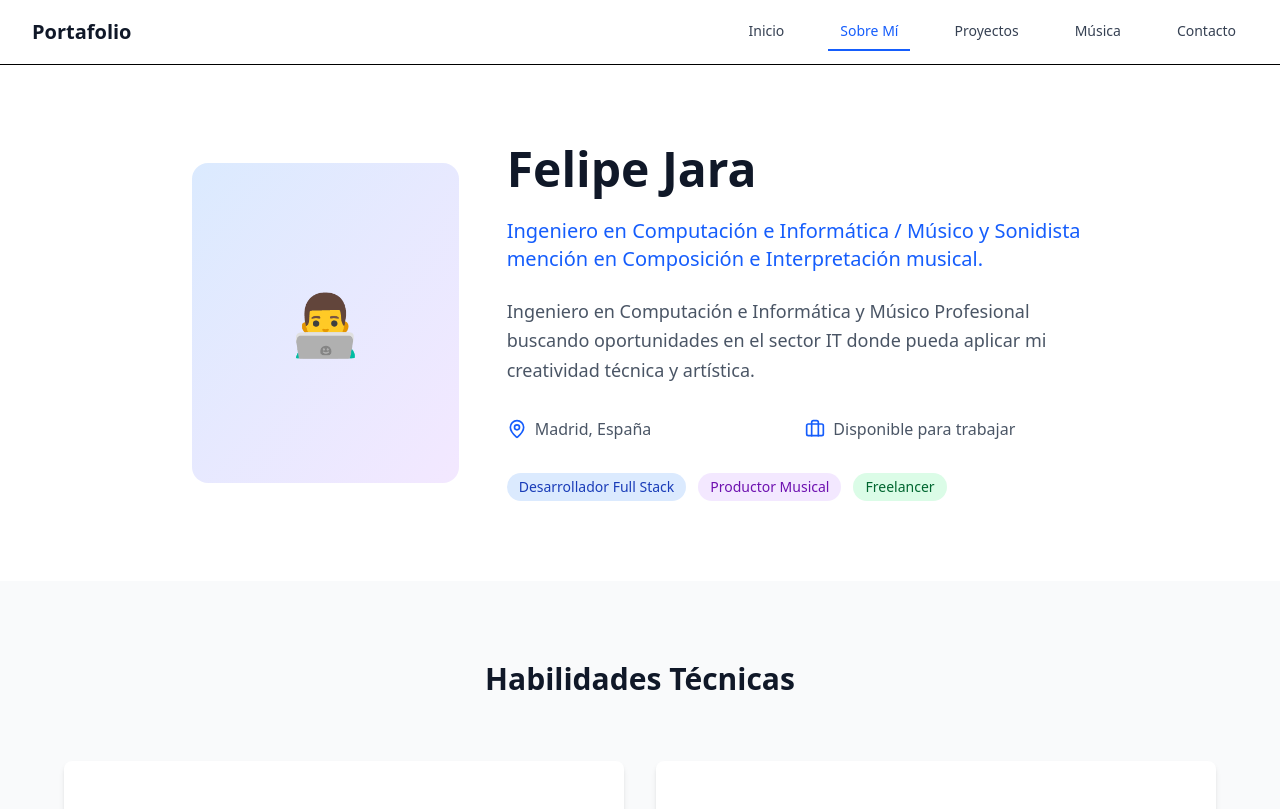
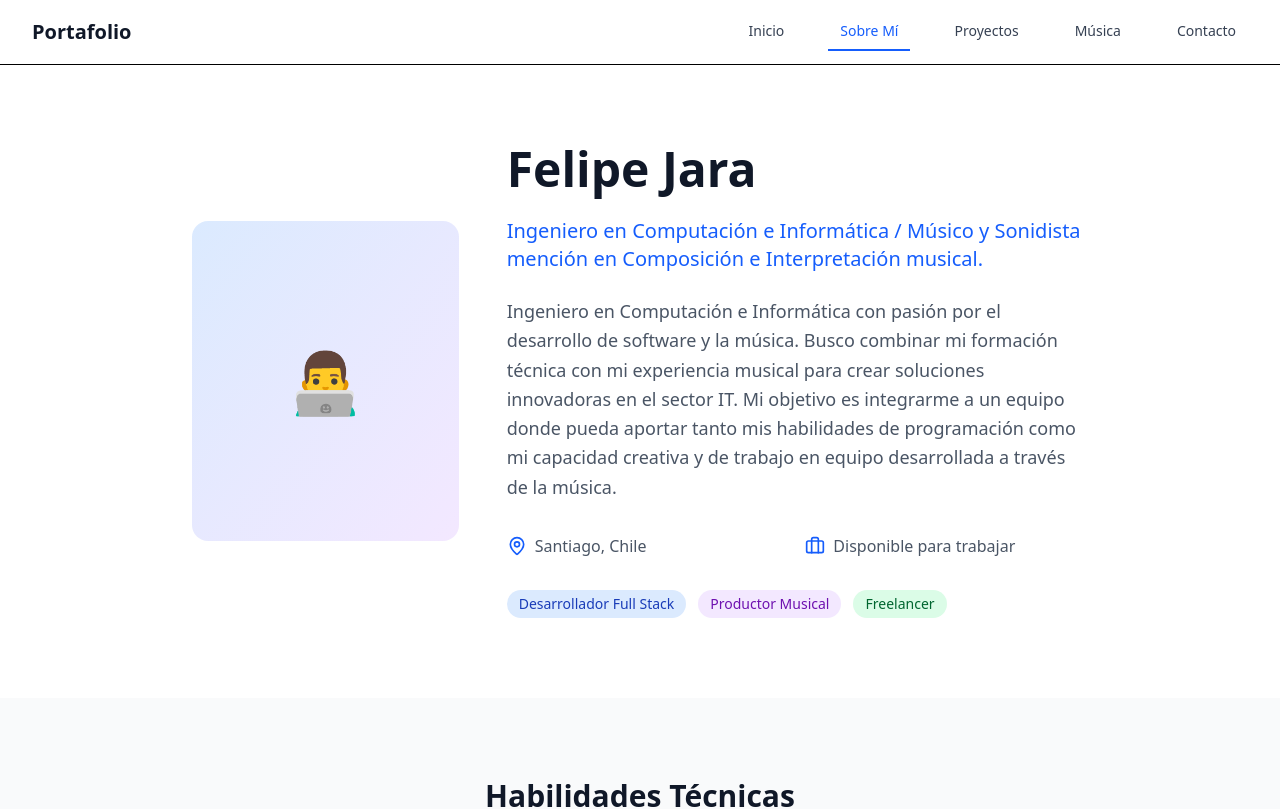
Before and after one commit to pipejarad/portafolio-profesional, a Next.js app: page /about in a window 1280 px wide. Shown: the top 809 px of the page. Built offline with nearby package versions, Linux system fonts and the light colour scheme.

Commit message:
fix: Corregir ubicación
- Actualizar keywords en layout.tsx
- Corregir ubicación mostrada en about page
- Mantener consistencia con contactInfo que ya tenía Santiago, Chile

```diff
--- a/src/app/about/page.tsx
+++ b/src/app/about/page.tsx
@@ -66,7 +66,7 @@ export default function AboutPage() {
                 <div className="grid grid-cols-1 sm:grid-cols-2 gap-4 mb-8">
                   <div className="flex items-center text-gray-600">
                     <MapPin className="h-5 w-5 mr-2 text-blue-600" />
-                    <span>Madrid, España</span>
+                    <span>Santiago, Chile</span>
                   </div>
                   <div className="flex items-center text-gray-600">
                     <Briefcase className="h-5 w-5 mr-2 text-blue-600" />
--- a/src/app/layout.tsx
+++ b/src/app/layout.tsx
@@ -36,8 +36,8 @@ export const metadata: Metadata = {
     "Node.js",
     "portfolio",
     "portafolio",
-    "Madrid",
-    "España",
+    "Santiago",
+    "Chile",
     "desarrollo web",
     "aplicaciones web",
     "composición musical",
--- a/src/components/ui/spotify-playlist.tsx
+++ b/src/components/ui/spotify-playlist.tsx
@@ -1,4 +1,4 @@
-import { ExternalLink, Music } from 'lucide-react';
+import { ExternalLink, Music } from "lucide-react";
 
 interface SpotifyPlaylistProps {
   playlistUrl: string;
--- a/src/data/portfolio.ts
+++ b/src/data/portfolio.ts
@@ -3,7 +3,7 @@ import { PersonalInfo, ContactInfo, Skill, Experience, Project, MusicStory } fro
 export const personalInfo: PersonalInfo = {
   name: "Felipe Jara",
   title: "Ingeniero en Computación e Informática / Músico y Sonidista mención en Composición e Interpretación musical.",
-  bio: "Ingeniero en Computación e Informática y Músico Profesional buscando oportunidades en el sector IT donde pueda aplicar mi creatividad técnica y artística.",
+  bio: "Ingeniero en Computación e Informática con pasión por el desarrollo de software y la música. Busco combinar mi formación técnica con mi experiencia musical para crear soluciones innovadoras en el sector IT. Mi objetivo es integrarme a un equipo donde pueda aportar tanto mis habilidades de programación como mi capacidad creativa y de trabajo en equipo desarrollada a través de la música.",
   avatarUrl: "/images/profile.svg",
   resumeUrl: "/cv.pdf"
 };
```
Also changed, not shown: src/components/ui/photo-gallery.tsx (+7 -4 lines).
